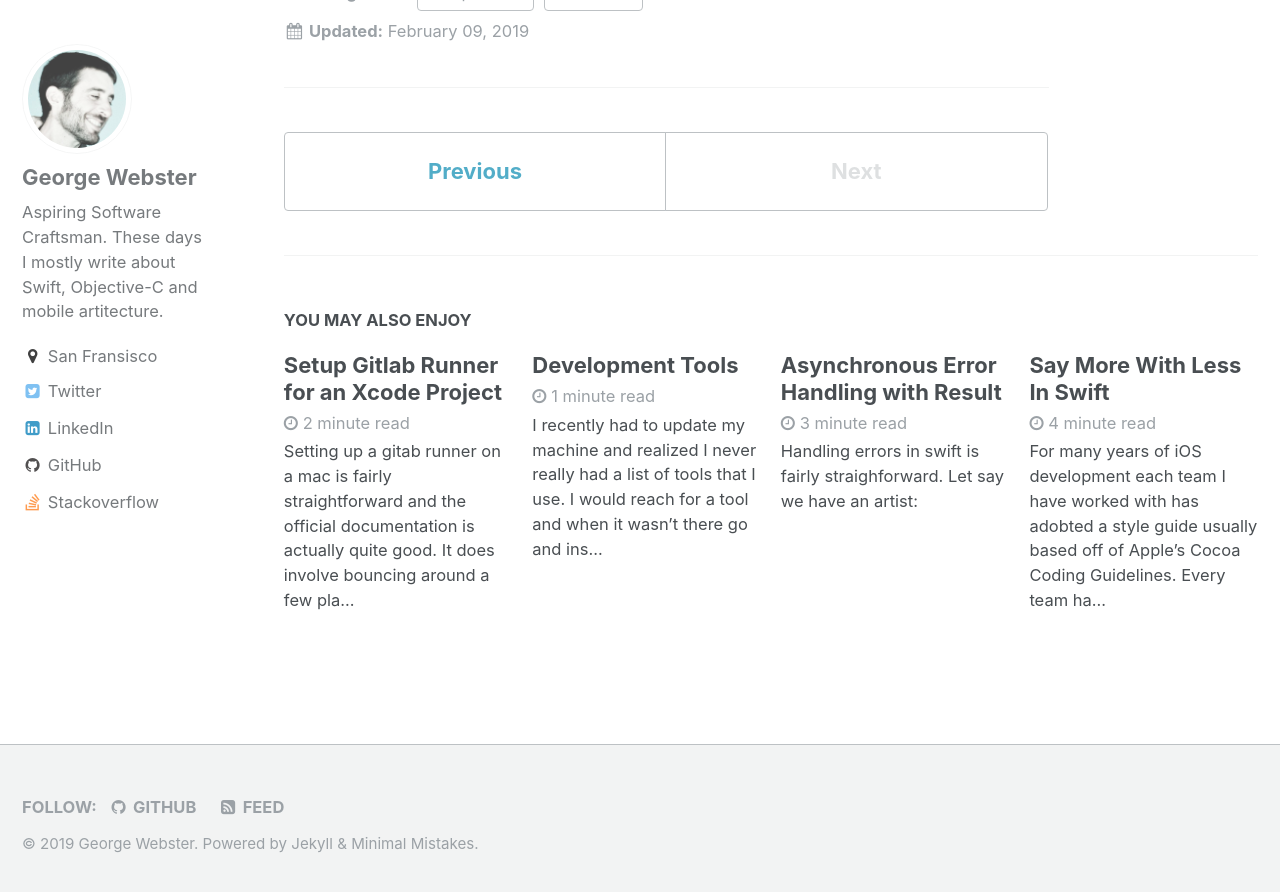
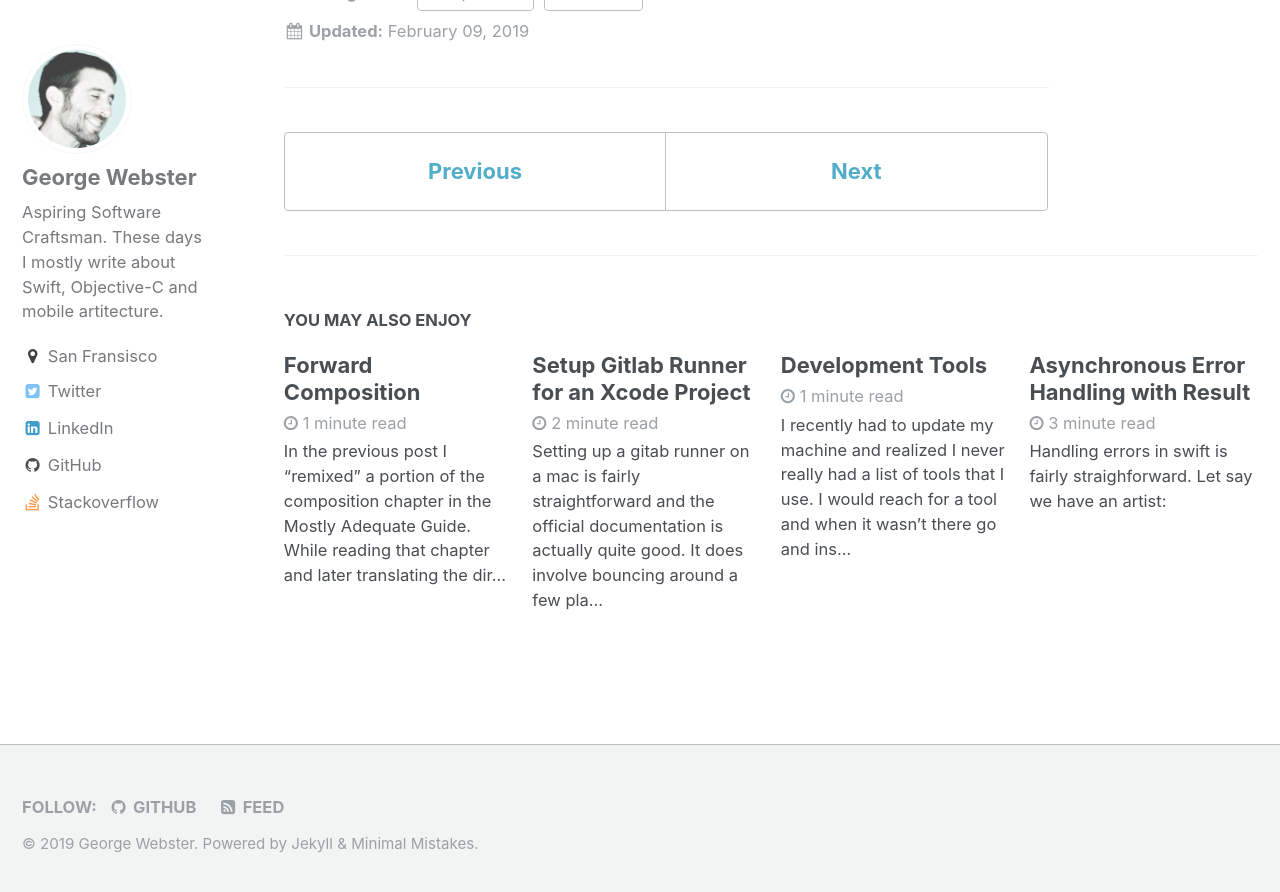
Before and after one commit to ethyreal/ethyreal.com, a Jekyll site: the page built from _posts/2019-02-09-functional-husbandry.md, in a window 1280 px wide and 900 px high, scrolled down 4681 px. Shown: the top 892 px of the window. Built offline with Jekyll 4.4.1, drawn with Linux system fonts in a browser that asks for light colours; part of the change alters nothing that is shown; some of the changed text lies outside the part shown.

Commit message:
added simple forward composition post

````diff
--- a/_posts/2019-02-09-functional-husbandry.md
+++ b/_posts/2019-02-09-functional-husbandry.md
@@ -4,7 +4,7 @@ date:   2019-02-09 18:28:00 -0800
 categories: composition functional
 ---
 
-> This is part of a remix of the [Mostly Adequate Guide](https://github.com/MostlyAdequate/mostly-adequate-guide).  I have translated examples into swift and updated text where appropriate.
+> This is part of a remix of the [Mostly Adequate Guide](https://github.com/MostlyAdequate/mostly-adequate-guide) (Chapter 5).  I have translated examples into swift and updated text where appropriate.
 
 Here's _compose_ :
 
--- /dev/null
+++ b/_posts/2019-02-12-forward-composition.md
@@ -0,0 +1,73 @@
+---
+title:  "Forward Composition"
+date:   2019-02-12 09:32:00 -0800
+categories: composition functional
+---
+
+In the previous post I "remixed" a portion of the [composition chapter](/composition/functional/functional-husbandry/) in the [Mostly Adequate Guide](https://github.com/MostlyAdequate/mostly-adequate-guide).  While reading that chapter and later translating the direction of composition kept confusing me.  I wanted to convey the idea's as close as possible.. keeping all the great humor like:
+>Instead of inside to outside, we run right to left, which I suppose is a step in the left direction (boo!).
+
+And this does make sense, it reads right to left:
+
+```swift
+let  = exclaim <<< toUpperCase <<< head <<< reverse
+loudLastUpper(["jumpkick", "roundhouse", "uppercut"]) //"UPPERCUT!"
+```
+
+But it doesn't feel like a huge readability gain from:
+
+```swift
+let loudLastUpper = { (x:[String]) in  exclaim( toUpperCase( head( reverse(x) ) ) ) }
+```
+
+Or the more common:
+
+```swift
+func loudLastUpper(_ x:[String]) -> String {
+    return exclaim( toUpperCase( head( reverse(x) ) ) )
+}
+```
+
+It's less parentheses and I do like the direction arrows pointing out the flow of data.  We are still reading right to left which for me doesn't feel natual in a language that is written left to right.
+
+What I've been usually using is a `ForwardComposition` like this:
+
+```swift
+precedencegroup ForwardComposition {
+    associativity: left
+}
+
+infix operator >>>: ForwardComposition
+
+func >>> <A, B, C>(_ f: @escaping (A) -> B, _ g: @escaping (B) -> C) -> (A) -> C {
+    return { x in g(f(x)) }
+}
+```
+
+I've heard this called `composeRight` or it could be a regular function called `forwardCompose` instead of an infix:
+
+```swift
+func forwardCompose<A, B, C>(_ f: @escaping (A) -> B, _ g: @escaping (B) -> C) -> (A) -> C {
+    return { a in
+        g(f(a))
+    }
+}
+```
+
+Either way we can chain or pipe the logic from the left to the right, the same direction as the language we are writing in!
+
+```swift
+// same result as before!
+
+let loudLastUpper = reverse >>> head >>> toUpperCase >>> exclaim
+loudLastUpper(["jumpkick", "roundhouse", "uppercut"]) //"UPPERCUT!"
+```
+
+Lastly we can break them up with line breaks to increase readability further... especially in cases of longer method names:
+
+```swift
+let loudLastUpper = reverse
+                    >>> head
+                    >>> toUpperCase
+                    >>> exclaim
+```
````
